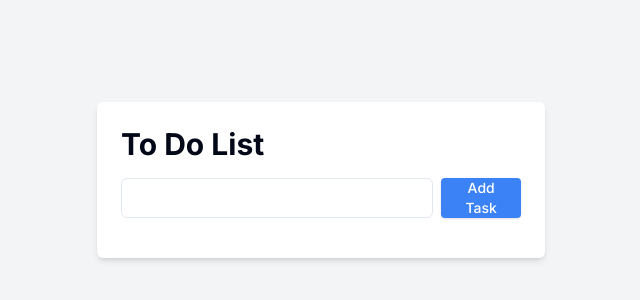
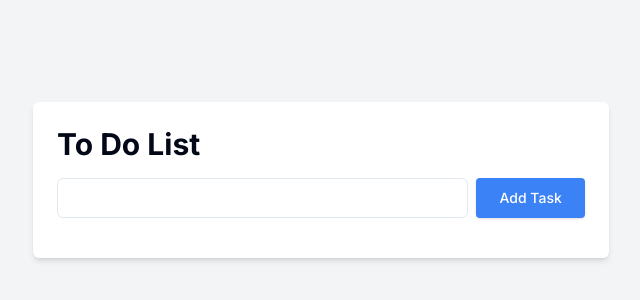
Before and after one commit to DAVEALLCAPS/todolist-ts, a Next.js app: page / in a window 1280 px wide. Shown: the part 220-520 px from the top of the page, without its empty margins (319-959 px from the left). Built offline with nearby package versions, Linux system fonts and the light colour scheme.

Commit message:
fix some spacing css

```diff
--- a/app/page.tsx
+++ b/app/page.tsx
@@ -14,7 +14,7 @@ interface Task {
 export default function Home() {
   const [tasks, setTasks] = useState<Task[]>([]);
   const [task, setTask] = useState<string>("");
-  const { toast } = useToast(); // Use the useToast hook
+  const { toast } = useToast();
   const [taskIdCounter, setTaskIdCounter] = useState(0);
 
   const addTask = () => {
@@ -70,7 +70,7 @@ export default function Home() {
 
   return (
     <div className="min-h-screen flex justify-center items-center bg-gray-100">
-      <div className="bg-white p-6 rounded-md shadow-md w-full max-w-md">
+      <div className="bg-white p-6 rounded-md shadow-md w-full max-w-xl">
         <h1 className="text-3xl font-bold mb-4">To Do List</h1>
         <div className="flex space-x-2 mb-4">
           <Input
@@ -80,7 +80,7 @@ export default function Home() {
           />
           <Button
             onClick={addTask}
-            className="bg-blue-500 text-white px-4 py-2 rounded shadow"
+            className="bg-blue-500 text-white px-4 py-2 rounded shadow w-1/4"
           >
             Add Task
           </Button>
```
